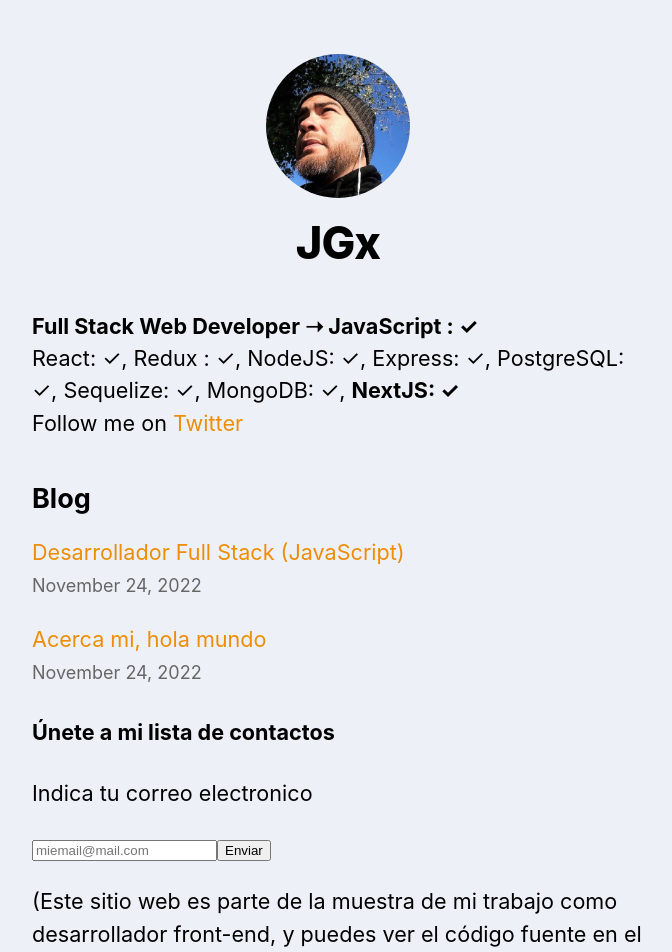
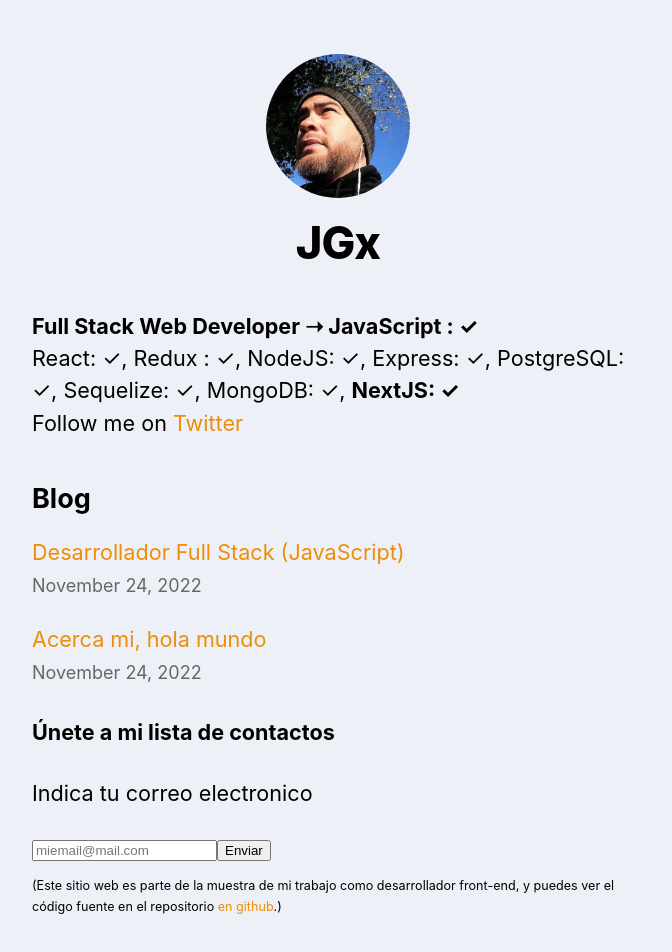
Before and after one commit to JoseGermanx/nextjs-blog, a Next.js app: page / in a window 1280 px wide. Shown: the top 952 px of the page, without its empty margins (302-974 px from the left). Built offline with nearby package versions, Linux system fonts and the light colour scheme.

Commit message:
Cambio de tamaño de fuente de texto de footer

```diff
--- a/components/Presentacion.js
+++ b/components/Presentacion.js
@@ -3,7 +3,7 @@ import utilStyles from "../styles/utils.module.css";
 
 export default function Presentacion() {
   return (
-    <div className={utilStyles.headingMd}><p>
+    <div className={utilStyles.footer}><p>
     (Este sitio web es parte de la muestra de mi trabajo como desarrollador front-end, y puedes
     ver el código fuente en el repositorio{" "}
     <a href="https://github.com/jgxdev/nextjs-blog">en github</a>.)
--- a/styles/utils.module.css
+++ b/styles/utils.module.css
@@ -25,6 +25,10 @@
     line-height: 1.5;
   }
 
+  .footer {
+    font-size: 0.7rem;
+  }
+
   .borderCircle {
     border-radius: 9999px;
   }
```
